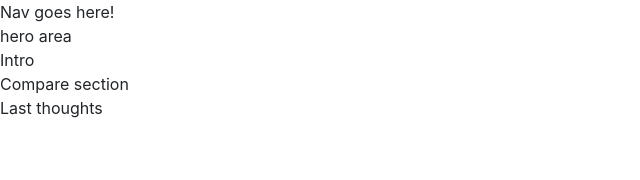
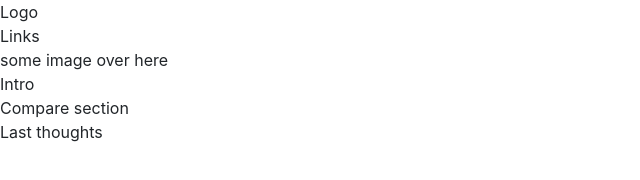
Before and after one commit to BrianSekwakwa/beginner-guitars, a website: page docs/index.html in a window 1280 px wide. Shown: the whole page, without its empty margins (0-640 px from the left). Drawn offline with nearby package versions, Linux system fonts and the light colour scheme.

Commit message:
adding the navigation

```diff
--- a/docs/index.html
+++ b/docs/index.html
@@ -17,14 +17,15 @@
     <header>
       <!-- Navigation -->
       <nav>
-        Nav goes here!
+        <div>Logo</div>
+        <div>Links</div>
       </nav>
     </header>
 
     <main>
       <!-- Hero area on the sight -->
       <section>
-        hero area
+        some image over here
       </section>
 
       <!-- Intro of the website -->
```
